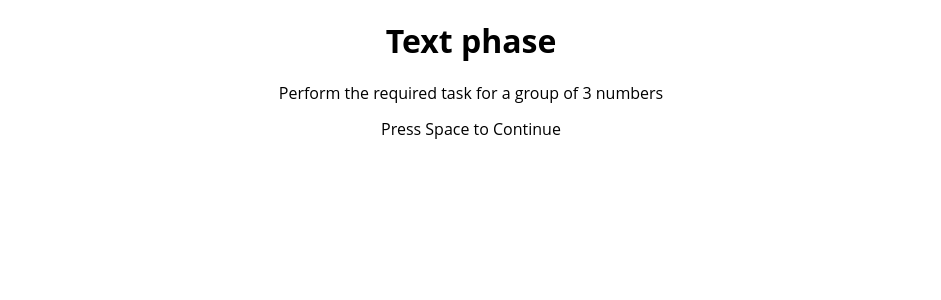
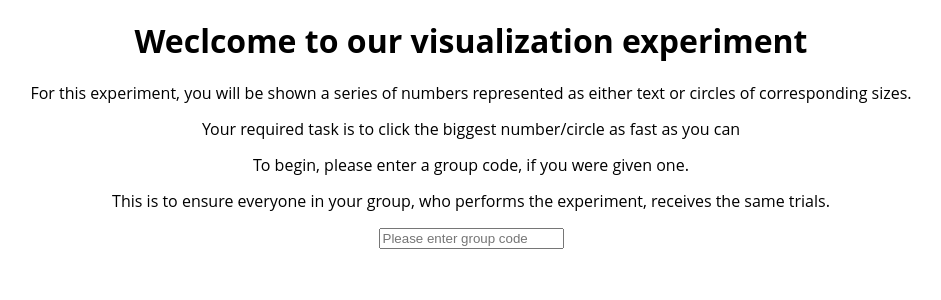
Before and after one commit to sharonumute/SENG411-HCI-Experiment, a React (Create React App) app: page / in a window 1280 px wide. Shown: the top 300 px of the page, without its empty margins (169-1110 px from the left). Built offline with nearby package versions, Linux system fonts and the light colour scheme.

Commit message:
Added intro screen

```diff
--- a/src/App.js
+++ b/src/App.js
@@ -11,8 +11,10 @@ export default class App extends React.Component {
             showInstruction: true,
             curentIteration: 1,
             results: [],
+            showIntro: true,
         };
         this.userID = Math.floor(Math.random() * 90000) + 10000;
+        this.groupCode = 0;
     }
 
     componentDidMount() {
@@ -57,7 +59,47 @@ export default class App extends React.Component {
         });
     };
 
+    beginTrials = (event) => {
+        if (event.keyCode === 13) {
+            var elem = event.srcElement || event.target;
+            this.groupCode = elem.value;
+            this.setState({
+                showIntro: false,
+            });
+        }
+    };
+
     render() {
+        if (this.state.showIntro) {
+            return (
+                <div className="App">
+                    <h1>{'Weclcome to our visualization experiment'}</h1>
+                    <p>
+                        For this experiment, you will be shown a series of
+                        numbers represented as either text or circles of
+                        corresponding sizes.
+                    </p>
+                    <p>
+                        Your required task is to click the biggest number/circle
+                        as fast as you can
+                    </p>
+                    <p>
+                        To begin, please enter a group code, if you were given
+                        one.
+                    </p>
+                    <p>
+                        This is to ensure everyone in your group, who performs
+                        the experiment, receives the same trials.
+                    </p>
+                    <input
+                        type="text"
+                        placeholder="Please enter group code"
+                        onKeyDown={this.beginTrials}
+                    />
+                </div>
+            );
+        }
+
         console.log('CURRENT TRIAL', this.state.currentTrial);
         console.log('CURRENT ITERATION', this.state.curentIteration);
 
@@ -114,7 +156,7 @@ export default class App extends React.Component {
                         }
                         curentIteration={this.state.curentIteration}
                         advanceIteration={this.advanceIteration}
-                        experimentSeed={this.props.experimentSeed}
+                        experimentSeed={this.groupCode}
                         userID={this.userID}
                         addResults={this.addResults}
                     />
--- a/src/index.js
+++ b/src/index.js
@@ -6,7 +6,7 @@ import reportWebVitals from './reportWebVitals';
 
 ReactDOM.render(
     <React.StrictMode>
-        <App experimentSeed={52436} />
+        <App />
     </React.StrictMode>,
     document.getElementById('root')
 );
```
